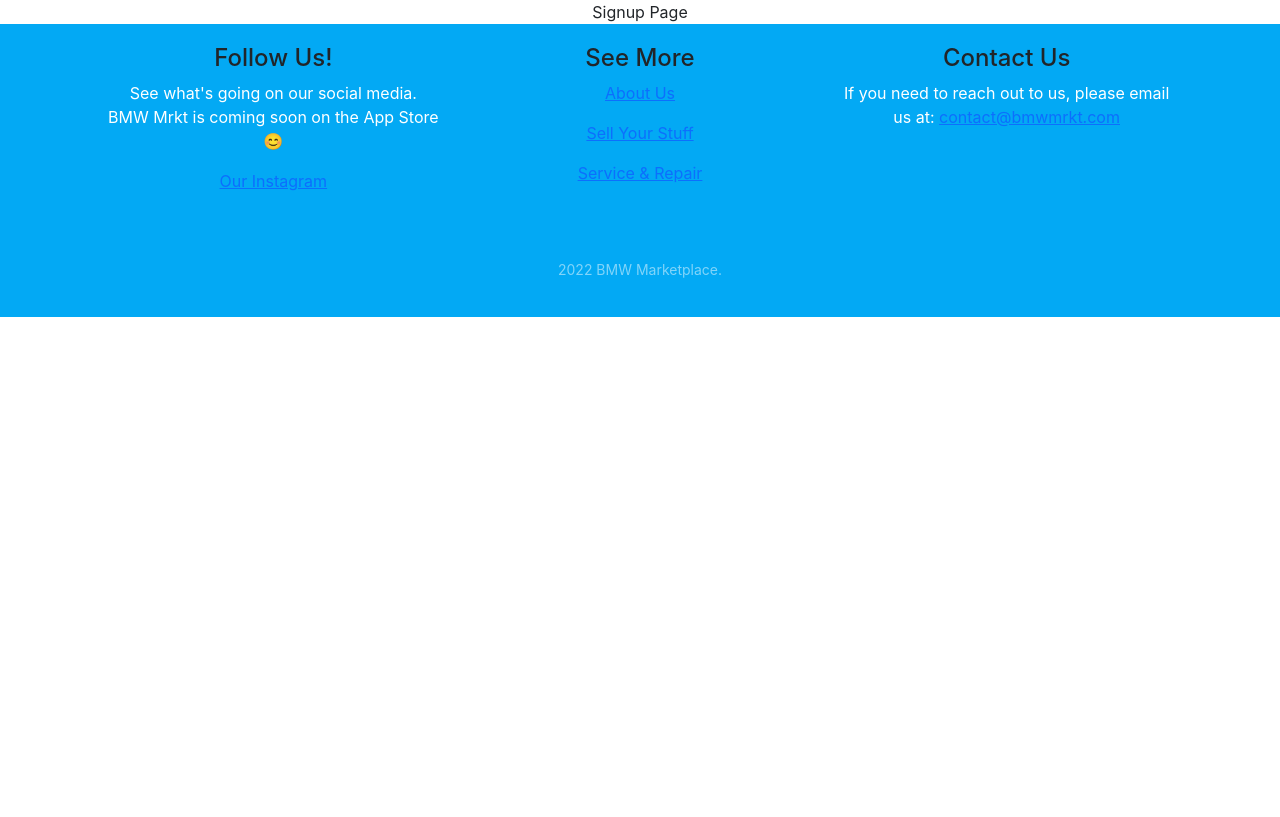
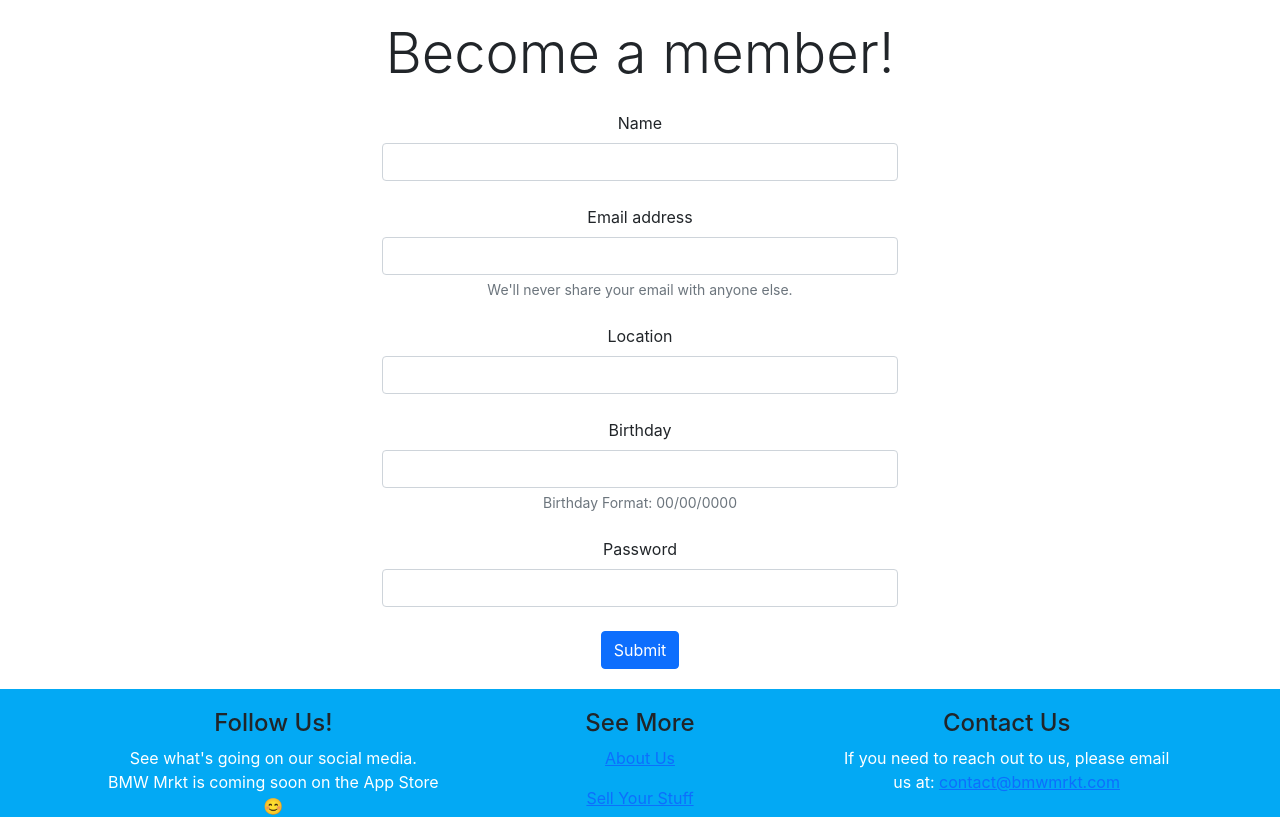
Before and after one commit to samaracodes/bmw_marketplace_frontend, a React (Create React App) app: page /signup in a window 1280 px wide. Shown: the top 817 px of the page. Built offline with nearby package versions, Linux system fonts and the light colour scheme; no server answers.

Commit message:
setup signup form to connect to actions

```diff
--- a/src/components/Signup.js
+++ b/src/components/Signup.js
@@ -1,12 +1,72 @@
 import React from 'react';
+import { connect } from 'react-redux';
+import { signup } from '../actions/currentUser'
+import { updateSignupForm } from "../actions/currentUser"
 
 
-const Signup = () => {
+const Signup = ({ signupFormData, updateSignupForm, signup, history }) => {
+
+    const formHandler = (e) => {
+        const { name, value } = e.target
+        const updatedFormInfo = {
+            ...signupFormData,
+            [name]: value
+        }
+        updateSignupForm(updatedFormInfo)
+    }
+
+
+    const handleSubmit = (e) => {
+        e.preventDefault()
+        signup(signupFormData, history)
+    }
+
+
     return (
-        <div>
-            Signup Page
+
+        <div class="signup-form row">
+            <h3 className="display-4">Become a member!</h3>
+            <p>
+            </p>
+
+            <form onSubmit={handleSubmit}>
+                <div class="col-md-5 mx-auto mb-4">
+                    <label for="exampleInputName1" class="form-label">Name</label>
+                    <input value={signupFormData.name} name="name" type="text" class="form-control" onChange={formHandler} />
+                </div>
+
+                <div class="col-md-5 mx-auto mb-4">
+                    <label class="form-label">Email address</label>
+                    <input value={signupFormData.email} name="email" type="text" class="form-control" onChange={formHandler} />
+                    <div id="emailHelp" class="form-text">We'll never share your email with anyone else.</div>
+                </div>
+
+                <div class="col-md-5 mx-auto mb-4">
+                    <label for="exampleLocation1" class="form-label">Location</label>
+                    <input value={signupFormData.location} name="location" type="text" class="form-control" onChange={formHandler} />
+                </div>
+
+                <div class="col-md-5 mx-auto mb-4">
+                    <label class="form-label">Birthday</label>
+                    <input value={signupFormData.birthday} name="birthday" type="text" class="form-control" onChange={formHandler} />
+                    <div id="birthdayHelp" class="form-text">Birthday Format: 00/00/0000</div>
+                </div>
+
+                <div class="col-md-5 mx-auto mb-4">
+                    <label class="form-label">Password</label>
+                    <input value={signupFormData.password} name="password" type="password" class="form-control" onChange={formHandler}/>
+                </div>
+
+                <button type="submit" class="btn btn-primary">Submit</button>
+            </form>
         </div>
     )
 }
 
-export default Signup;
+const mapStateToProps = (state) => {
+    return {
+        signupFormData: state.signupForm
+    }
+}
+
+export default connect(mapStateToProps, { updateSignupForm, signup })(Signup);
```
